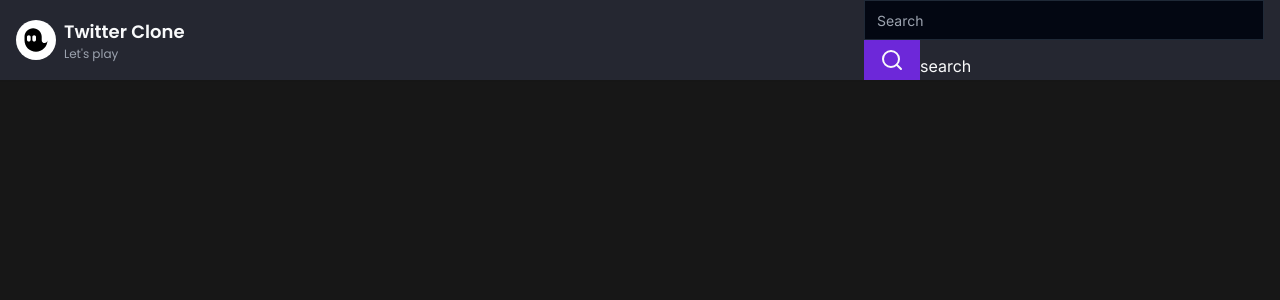
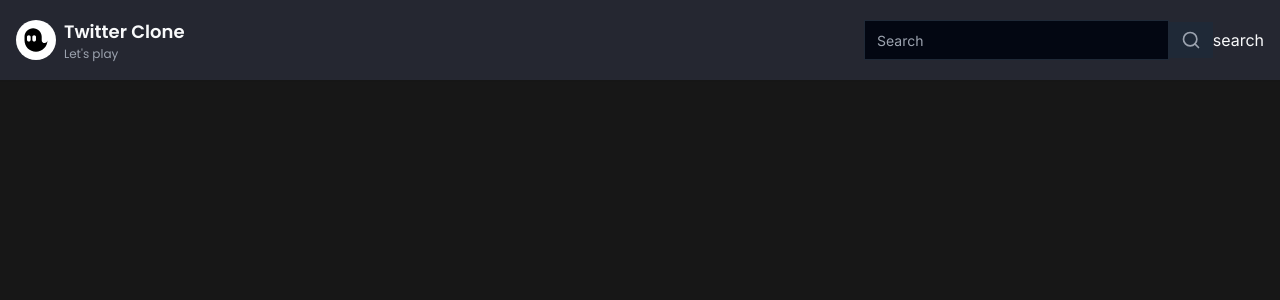
Before and after one commit to AndroPyro28/twitch-clone, a Next.js app: page / in a window 1280 px wide. Shown: the top 300 px of the page. Built offline with nearby package versions, Linux system fonts and the light colour scheme.

Commit message:
twitch-clone

```diff
--- a/app/(browse)/_components/navbar/search.tsx
+++ b/app/(browse)/_components/navbar/search.tsx
@@ -1,22 +1,66 @@
-"use client"
-
-import React from 'react'
-import { SearchIcon } from 'lucide-react'
-import { useRouter } from 'next/navigation'
-import { Input } from '@/components/ui/input'
-import { Button } from '@/components/ui/button'
+"use client";
+import qs from "query-string";
+import React, { useState } from "react";
+import { SearchIcon, X } from "lucide-react";
+import { useRouter } from "next/navigation";
+import { Input } from "@/components/ui/input";
+import { Button } from "@/components/ui/button";
 
 export const Search = () => {
+  const router = useRouter();
+
+  const [value, setvalue] = useState("");
+
+  const onSubmit = (e: React.FormEvent<HTMLFormElement>) => {
+    e.preventDefault();
+
+    if (!value) return;
+
+    const url = qs.stringifyUrl(
+      {
+        url: "/search",
+        query: {
+          term: value,
+        },
+      },
+      {
+        skipEmptyString: true,
+      }
+    );
+
+    router.push(url);
+  };
+
+  const onClear = () => {
+    setvalue("");
+  };
   return (
-    <form className="relative w-full lg:w-[400px]">
+    <form
+      onSubmit={onSubmit}
+      className="relative w-full lg:w-[400px] flex items-center"
+    >
       <Input
+        value={value}
+        onChange={(e) => setvalue(e.target.value)}
         placeholder="Search"
         type="text"
+        className="rounded-r-none focus-visible:ring-0 focus-visible:ring-transparent focus-visible:ring-offset-0"
       />
-      <Button>
-        <SearchIcon size={24} />
+      {value && (
+        <X
+          className="absolute  top-2.5 right-14 h-5 w-5  text-muted-forground cursor-pointer hover:opacity-75"
+          onClick={onClear}
+        />
+      )}
+      <Button
+        type="submit"
+        size="sm"
+        variant={"secondary"}
+        className="rounded-l-none"
+      >
+        <SearchIcon className="h-5 w-5 text-muted-foreground" />
       </Button>
       search
     </form>
-  )
-}
+  );
+};
```
